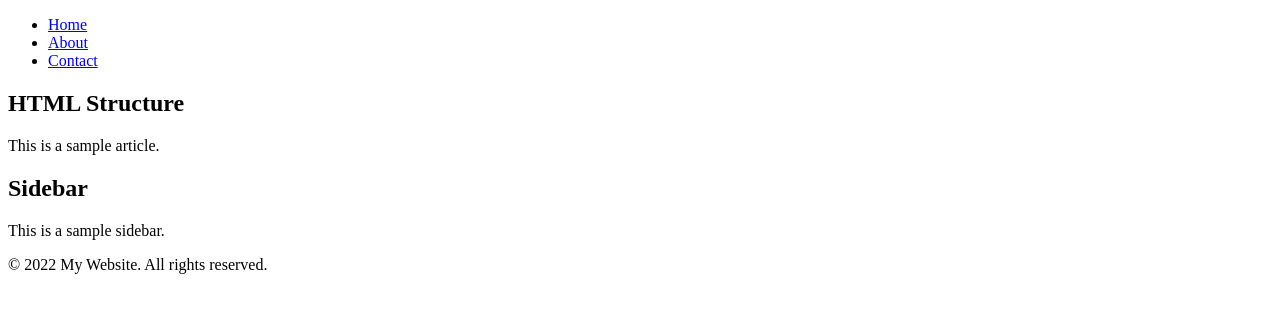
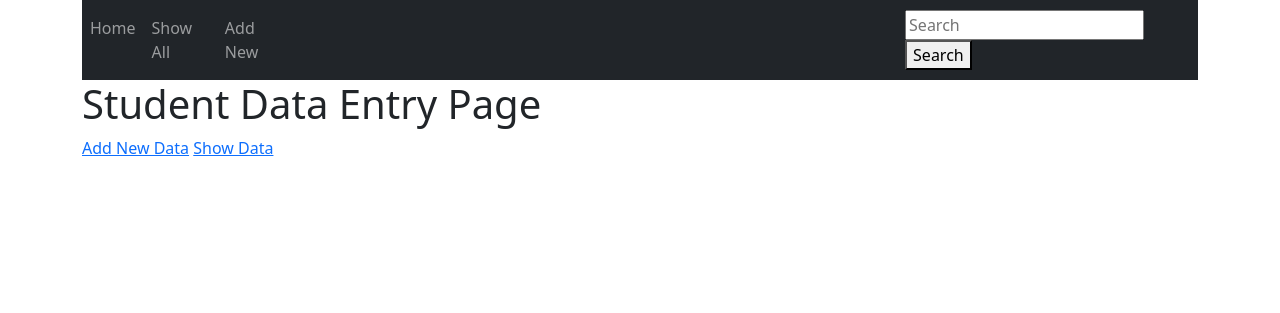
Before and after one commit to TahaSandhu/Django-CRUD, a Django app: page / in a window 1280 px wide. Shown: the top 313 px of the page. Run offline with Django 5.2, Linux system fonts and the light colour scheme.

Commit message:
CRUD APP in Django

```diff
--- a/Home/CrudOperation/forms.py
+++ b/Home/CrudOperation/forms.py
@@ -3,4 +3,5 @@ from .models import Employee
 
 class EmployeeForm(forms.ModelForm):
     class Meta:
+        model = Employee
         fields = "__all__"
--- /dev/null
+++ b/Home/CrudOperation/templates/base.html
@@ -0,0 +1,43 @@
+<!doctype html>
+<html lang="en">
+  <head>
+    <!-- Required meta tags -->
+    <meta charset="utf-8">
+    <meta name="viewport" content="width=device-width, initial-scale=1">
+
+    <!-- Bootstrap CSS -->
+    <link href="https://cdn.jsdelivr.net/npm/bootstrap@5.0.2/dist/css/bootstrap.min.css" rel="stylesheet" integrity="sha384-EVSTQN3/azprG1Anm3QDgpJLIm9Nao0Yz1ztcQTwFspd3yD65VohhpuuCOmLASjC" crossorigin="anonymous">
+    <link href="https://cdn.jsdelivr.net/npm/bootstrap@5.3.2/dist/css/bootstrap.min.css" rel="stylesheet" integrity="sha384-T3c6CoIi6uLrA9TneNEoa7RxnatzjcDSCmG1MXxSR1GAsXEV/Dwwykc2MPK8M2HN" crossorigin="anonymous">
+
+    <title>CRUD APP</title>
+  </head>
+
+  <body>
+    <div class="container">
+        <nav class="navbar navbar-expand-md bg-dark navbar-dark">
+            <button class="navbar-toggler" type="button" data-toggle="collapse" data-target="#collapsibleNavbar">
+             <span class="navbar-toggler-icon"></span>
+           </button>
+           <div class="collapse navbar-collapse" id="collapsibleNavbar">
+             <ul class="navbar-nav mr-auto">
+               <li class="nav-item active">
+                 <a class="nav-link" href="/">Home</a>
+                 </li>
+               <li class="nav-item active"><a class="nav-link" href="/showData">Show All</a></li>
+               <li class="nav-item active"><a class="nav-link" href="/loadform">Add New</a></li>
+             </ul>
+             <form method="POST" action="search" class="" style="margin-left: 611px;">
+                 {% csrf_token %}
+               <input name="name" class="" type="search" placeholder="Search" aria-label="Search">
+               <button class="" type="submit">Search</button>
+             </form>
+           </div>
+         </nav>
+        {%block content%}
+        {% endblock %}
+    </div>
+
+        <script src="https://cdn.jsdelivr.net/npm/bootstrap@5.3.2/dist/js/bootstrap.bundle.min.js" integrity="sha384-C6RzsynM9kWDrMNeT87bh95OGNyZPhcTNXj1NW7RuBCsyN/o0jlpcV8Qyq46cDfL" crossorigin="anonymous"></script>
+
+  </body>
+</html>
--- a/Home/CrudOperation/templates/welcom.html
+++ b/Home/CrudOperation/templates/welcom.html
@@ -1,33 +1,20 @@
-
+{% extends "base.html" %}
 <!DOCTYPE html>
 <html lang="en">
-<head>
-    <meta charset="UTF-8">
-    <meta name="viewport" content="width=device-width, initial-scale=1.0">
-    <title>HTML Structure</title>
-</head>
-<body>
-    <header>
-        <nav>
-            <ul>
-                <li><a href="#">Home</a></li>
-                <li><a href="#">About</a></li>
-                <li><a href="#">Contact</a></li>
-            </ul>
-        </nav>
-    </header>
-    <main>
-        <article>
-            <h1>HTML Structure</h1>
-            <p>This is a sample article.</p>
-        </article>
-        <aside>
-            <h2>Sidebar</h2>
-            <p>This is a sample sidebar.</p>
-        </aside>
-    </main>
-    <footer>
-        <p>&copy; 2022 My Website. All rights reserved.</p>
-    </footer>
-</body>
+  <head>
+    <meta charset="UTF-8" />
+    <meta name="viewport" content="width=device-width, initial-scale=1.0" />
+    <title>Student Form</title>
+  </head>
+  <body>
+    {%block content%}
+
+    <h1>Student Data Entry Page</h1>
+
+    <a href="loadform">Add New Data</a>
+
+    <a href="showData">Show Data</a>
+
+    {%endblock%}
+  </body>
 </html>
--- a/Home/CrudOperation/views.py
+++ b/Home/CrudOperation/views.py
@@ -1,4 +1,39 @@
-from django.shortcuts import render
+from django.shortcuts import render,redirect
+from .models import Employee
+from .forms import EmployeeForm
 
 def welcome(request):
     return render(request, 'welcom.html')
+
+def load_form(request):
+    form = EmployeeForm
+    return render(request,'index.html' ,{'form':form})
+
+def add(request):
+    form = EmployeeForm(request.POST)
+    form.save()
+    return redirect('/showData')
+
+def showData(request):
+    employee = Employee.objects.all
+    return render(request, 'showData.html' ,{'employee':employee})
+
+def edit(request,id):
+    employee = Employee.objects.get(id=id)
+    return render(request, 'edit.html' ,{'employee':employee})
+
+def update(request, id):
+    employee = Employee.objects.get(id=id)
+    form=EmployeeForm(request.POST, instance=employee)
+    form.save()
+    return redirect('/showData')
+
+def delete(request,id):
+    employee = Employee.objects.get(id=id)
+    employee.delete()
+    return redirect('/showData')
+
+def search(request):
+    given_name = request.POST['name']
+    employee = Employee.objects.filter(ename__icontains = given_name)
+    return render(request,'showData.html',{'employee':employee})
--- a/Home/Home/urls.py
+++ b/Home/Home/urls.py
@@ -20,4 +20,12 @@ from CrudOperation import views
 urlpatterns = [
     path('admin/', admin.site.urls),
      path('', views.welcome),
+     path('loadform',views.load_form),
+     path('add',views.add),
+     path('showData',views.showData),
+     path('edit/<int:id>',views.edit),
+     path('update/<int:id>',views.update),
+     path('delete/<int:id>',views.delete),
+     path('search',views.search),
+
 ]
```
Also changed, not shown: Home/CrudOperation/templates/edit.html (added, +20 -0 lines), Home/CrudOperation/templates/index.html (added, +14 -0 lines), Home/CrudOperation/templates/showData.html (added, +25 -0 lines), Home/db.sqlite3.
